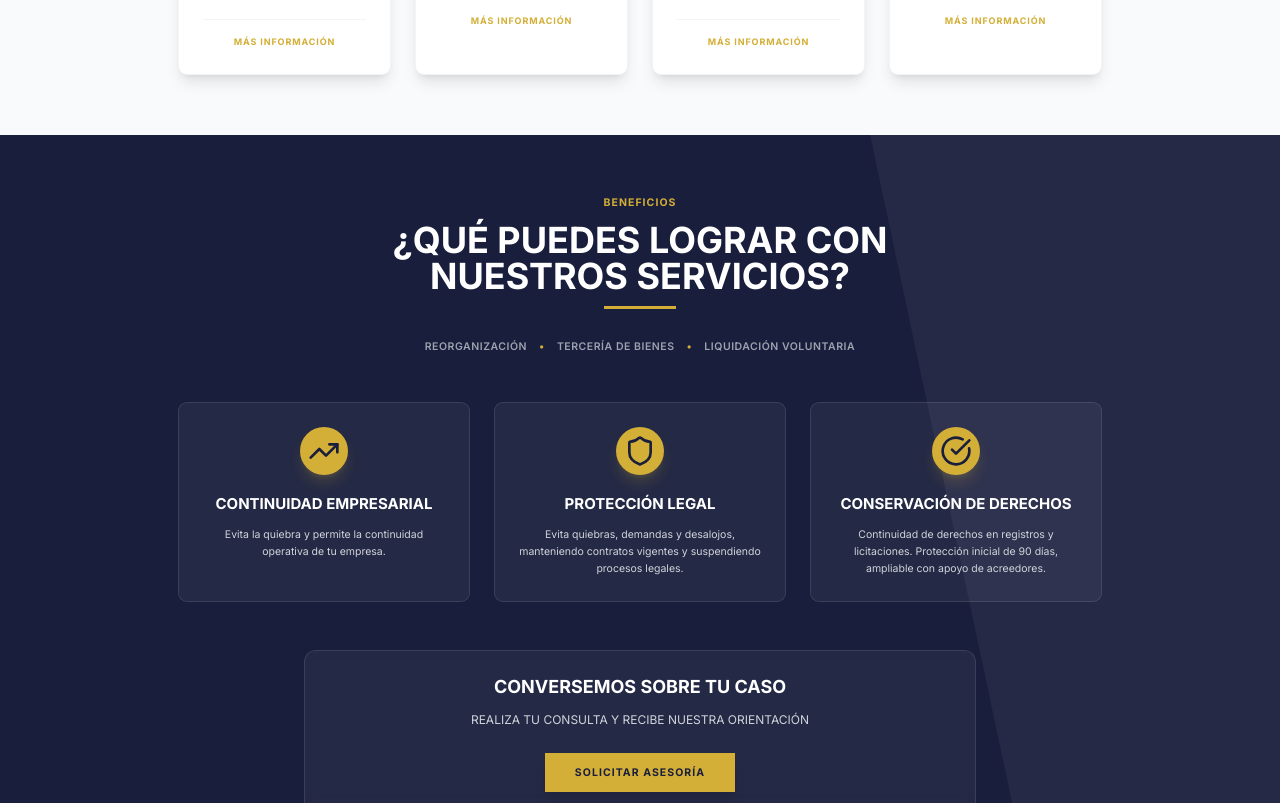
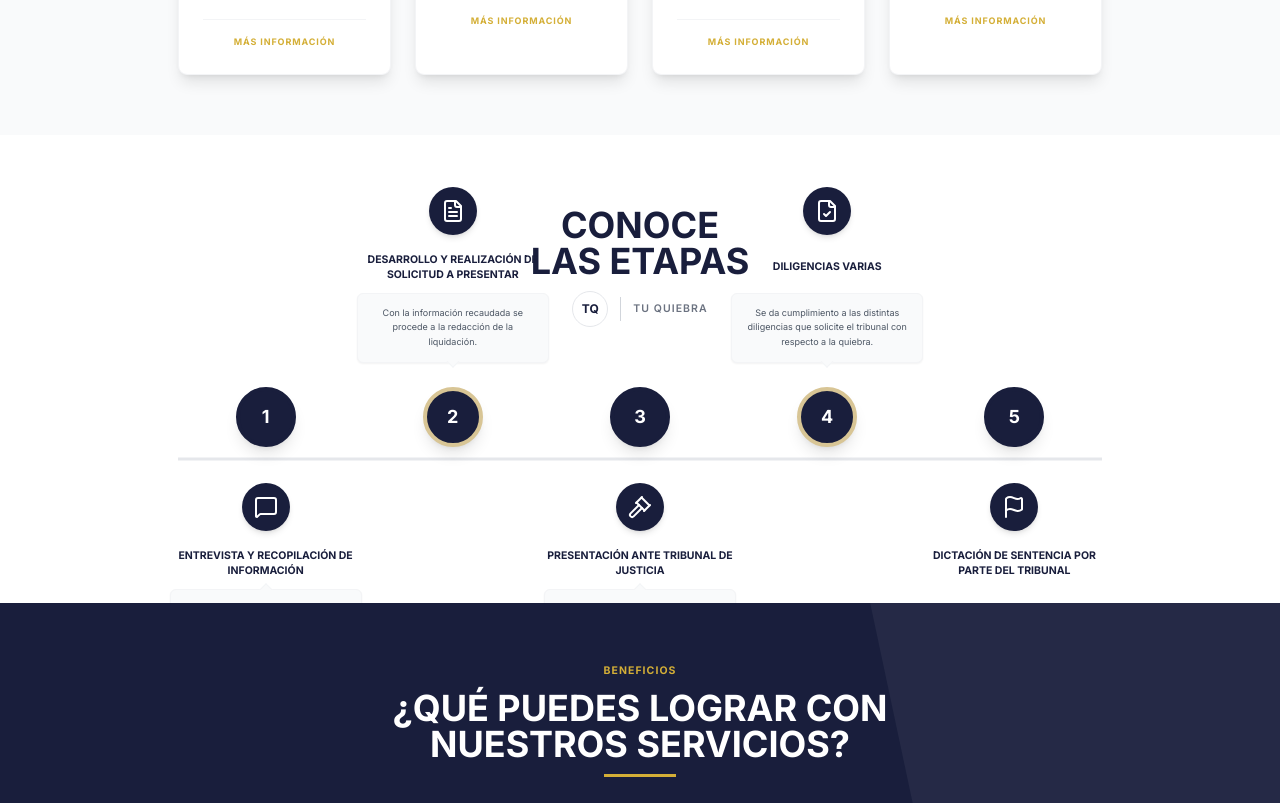
Before and after one commit to hh2fc24/abogadolegal, a Next.js app: page /tu-quiebra in a window 1280 px wide. Shown: the part 1124-1927 px from the top of the page. Built offline with nearby package versions, Linux system fonts and the light colour scheme.

Commit message:
feat: agregar sección de flujo del proceso a vertical Tu Quiebra

```diff
--- a/src/app/tu-quiebra/page.tsx
+++ b/src/app/tu-quiebra/page.tsx
@@ -1,5 +1,6 @@
 import Hero from "@/components/tu-quiebra/Hero";
 import Services from "@/components/tu-quiebra/Services";
+import ProcessFlow from "@/components/tu-quiebra/ProcessFlow"; // Added import
 import Benefits from "@/components/tu-quiebra/Benefits";
 import About from "@/components/tu-quiebra/About";
 import FAQ from "@/components/tu-quiebra/FAQ";
@@ -15,6 +16,7 @@ export default function TuQuiebraPage() {
         <main className="min-h-screen bg-white">
             <Hero />
             <Services />
+            <ProcessFlow />
             <Benefits />
             <About />
             <FAQ />
--- /dev/null
+++ b/src/components/tu-quiebra/ProcessFlow.tsx
@@ -0,0 +1,161 @@
+"use client";
+
+import { motion } from "framer-motion";
+import { MessageSquare, FileText, Gavel, FileCheck, Flag } from "lucide-react";
+
+const steps = [
+    {
+        id: "1",
+        title: "ENTREVISTA Y RECOPILACIÓN DE INFORMACIÓN",
+        desc: "Se concreta una reunión vía zoom o presencial en nuestras oficinas para conocer del caso de cada persona y poder recopilar los antecedentes.",
+        icon: MessageSquare,
+        align: "bottom"
+    },
+    {
+        id: "2",
+        title: "DESARROLLO Y REALIZACIÓN DE SOLICITUD A PRESENTAR",
+        desc: "Con la información recaudada se procede a la redacción de la liquidación.",
+        icon: FileText,
+        align: "top"
+    },
+    {
+        id: "3",
+        title: "PRESENTACIÓN ANTE TRIBUNAL DE JUSTICIA",
+        desc: "Se presenta la solicitud de quiebra elaborada previamente ante el tribunal de justicia.",
+        icon: Gavel,
+        align: "bottom"
+    },
+    {
+        id: "4",
+        title: "DILIGENCIAS VARIAS",
+        desc: "Se da cumplimiento a las distintas diligencias que solicite el tribunal con respecto a la quiebra.",
+        icon: FileCheck,
+        align: "top"
+    },
+    {
+        id: "5",
+        title: "DICTACIÓN DE SENTENCIA POR PARTE DEL TRIBUNAL",
+        desc: "", // No description in the image for the last step, but implied conclusion
+        icon: Flag,
+        align: "bottom"
+    }
+];
+
+const ProcessFlow = () => {
+    return (
+        <section className="py-24 bg-white relative overflow-hidden">
+            <div className="container mx-auto px-6 max-w-7xl relative">
+                <div className="text-center mb-20">
+                    <motion.h2
+                        initial={{ opacity: 0, y: 15 }}
+                        whileInView={{ opacity: 1, y: 0 }}
+                        viewport={{ once: true }}
+                        className="font-serif text-4xl md:text-5xl font-bold text-legal-navy mb-4"
+                    >
+                        CONOCE <br /> <span className="text-legal-navy">LAS ETAPAS</span>
+                    </motion.h2>
+                    <div className="flex items-center justify-center gap-4 mt-4">
+                        <div className="w-12 h-12 rounded-full border border-gray-200 flex items-center justify-center font-serif text-legal-navy font-bold">TQ</div>
+                        <div className="h-8 w-px bg-gray-300"></div>
+                        <div className="text-gray-500 tracking-widest uppercase text-sm font-semibold">TU QUIEBRA</div>
+                    </div>
+                </div>
+
+                {/* Desktop Flow (Snake/Wave Style simplified to horizontal for responsiveness) */}
+                <div className="relative hidden lg:block pb-24">
+                    {/* Connecting Line */}
+                    <div className="absolute top-1/2 left-0 w-full h-1 bg-gray-200 -translate-y-1/2 z-0" />
+
+                    <div className="grid grid-cols-5 gap-4 relative z-10">
+                        {steps.map((step, i) => (
+                            <motion.div
+                                key={step.id}
+                                initial={{ opacity: 0, y: 20 }}
+                                whileInView={{ opacity: 1, y: 0 }}
+                                viewport={{ once: true }}
+                                transition={{ delay: i * 0.2, duration: 0.5 }}
+                                className="relative flex flex-col items-center group"
+                            >
+                                {/* Circle with Icon */}
+                                <div className={`w-20 h-20 rounded-full border-4 flex items-center justify-center bg-legal-navy text-white z-20 shadow-lg mb-4
+                                    ${i % 2 === 0 ? "border-legal-navy bg-legal-navy" : "border-[#d8c595] bg-[#d8c595]"}
+                                    transition-transform duration-300 hover:scale-110
+                                `}>
+                                    <h3 className="font-bold text-2xl">{step.id}</h3>
+                                </div>
+
+                                {/* Connector to line */}
+                                {/* Content Box */}
+                                <div className={`absolute w-64 text-center ${i % 2 === 0
+                                        ? "top-28 pt-4" // Bottom aligned
+                                        : "bottom-28 pb-4"   // Top aligned
+                                    }`}>
+                                    {/* Icon Bubble */}
+                                    {/*
+                                        In the design, icons are inside separate bubbles.
+                                        Here we can put the icon above/below the number or use the description box.
+                                      */}
+                                    <div className={`mx-auto w-16 h-16 rounded-full bg-legal-navy text-white flex items-center justify-center mb-4 shadow-md
+                                         ${i % 2 === 0 ? "bg-legal-navy" : "bg-legal-gold-500 text-legal-navy"}
+                                      `}>
+                                        <step.icon size={24} />
+                                    </div>
+
+                                    <h4 className="font-serif font-bold text-legal-navy text-sm mb-2 uppercase min-h-[40px] flex items-center justify-center">
+                                        {step.title}
+                                    </h4>
+                                    {step.desc && (
+                                        <div className="bg-gray-50 p-4 rounded-lg border border-gray-100 shadow-sm text-xs text-gray-600 leading-relaxed relative">
+                                            {/* Little arrow pointing to the circle line */}
+                                            <div className={`absolute left-1/2 -translate-x-1/2 w-3 h-3 bg-gray-50 border-l border-t border-gray-100 transform rotate-45
+                                                ${i % 2 === 0 ? "-top-1.5 border-t border-l" : "-bottom-1.5 border-b border-r border-t-0 border-l-0 bg-gray-50"}
+                                             `} />
+
+                                            {step.desc}
+                                        </div>
+                                    )}
+                                </div>
+                            </motion.div>
+                        ))}
+                    </div>
+                </div>
+
+                {/* Mobile Vertical Flow */}
+                <div className="lg:hidden space-y-8 relative">
+                    <div className="absolute left-8 top-4 bottom-4 w-0.5 bg-gray-200 z-0"></div>
+                    {steps.map((step, i) => (
+                        <motion.div
+                            key={step.id}
+                            initial={{ opacity: 0, x: -20 }}
+                            whileInView={{ opacity: 1, x: 0 }}
+                            viewport={{ once: true }}
+                            transition={{ delay: i * 0.1 }}
+                            className="relative z-10 pl-20"
+                        >
+                            <div className={`absolute left-4 top-0 w-8 h-8 rounded-full flex items-center justify-center text-white font-bold z-20
+                                ${i % 2 === 0 ? "bg-legal-navy" : "bg-legal-gold-500"}
+                            `}>
+                                {step.id}
+                            </div>
+
+                            <div className="bg-white p-6 rounded-xl shadow-md border border-gray-100">
+                                <div className="flex items-center gap-3 mb-3">
+                                    <step.icon className="text-legal-gold-500" size={24} />
+                                    <h3 className="font-serif font-bold text-legal-navy text-sm uppercase">
+                                        {step.title}
+                                    </h3>
+                                </div>
+                                <p className="text-gray-600 text-sm leading-relaxed">
+                                    {step.desc}
+                                </p>
+                            </div>
+                        </motion.div>
+                    ))}
+                </div>
+
+            </div>
+        </section>
+    );
+};
+
+export default ProcessFlow;
```
